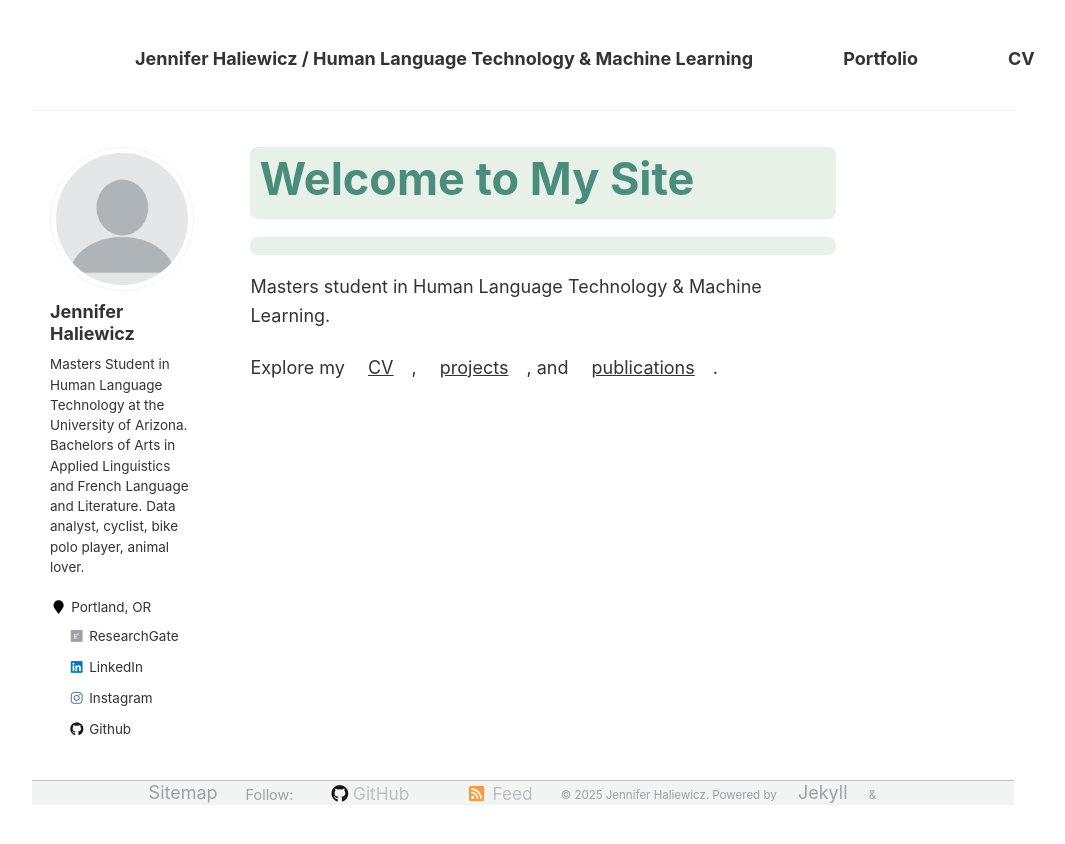
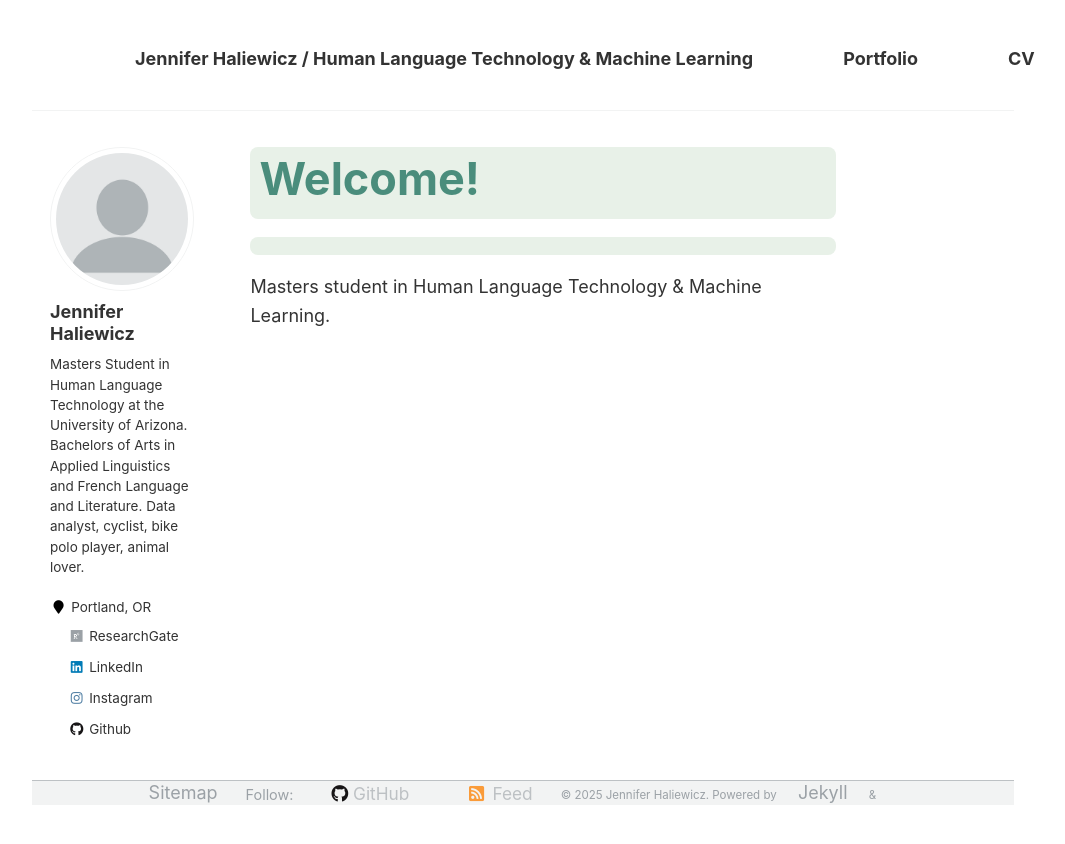
Before and after one commit to rofljen/HLTProfessionalSite, a Jekyll site: the page built from index.html, in a window 1280 px wide. Shown: the top 844 px of the page, without its empty margins (117-1182 px from the left). Built offline with Jekyll 4.4.1, drawn with Linux system fonts in a browser that asks for light colours.

Commit message:
Update index.html

```diff
--- a/index.html
+++ b/index.html
@@ -1,6 +1,6 @@
 ---
 layout: single
-title: "Welcome to My Site"
+title: "Welcome!"
 author_profile: true
 ---
  <style>
@@ -34,7 +34,7 @@
             margin-bottom: 0.5rem;
         }
 
-        .contact-info {
+        .contact-info, .post-contact {
             color: var(--text-light);
             margin-bottom: 1rem;
         }
@@ -97,7 +97,6 @@
 
         <div class="post-content">
             <p>Masters student in Human Language Technology & Machine Learning.</p>
-            <p>Explore my <a href="/cv/">CV</a>, <a href="/portfolio/">projects</a>, and <a href="/publications/">publications</a>.</p>
         </div>
     </div>
 </div>
```
